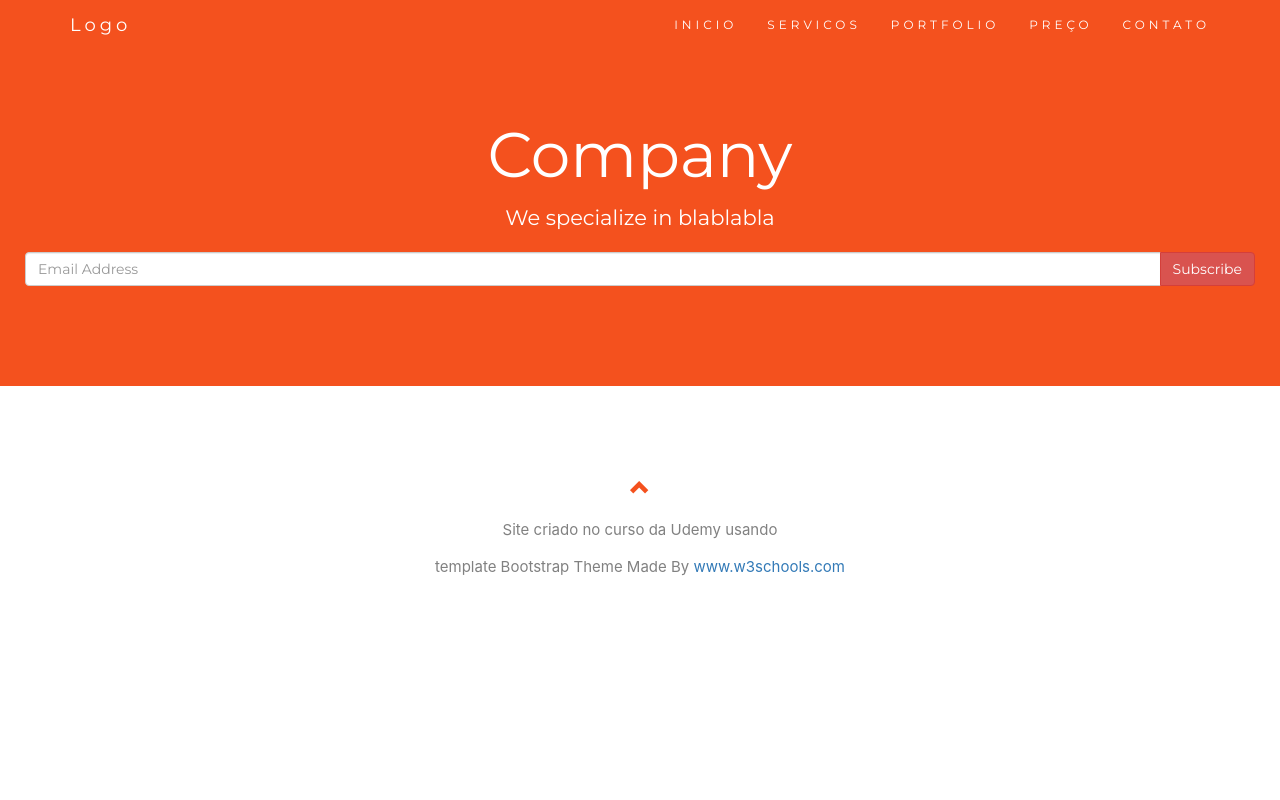
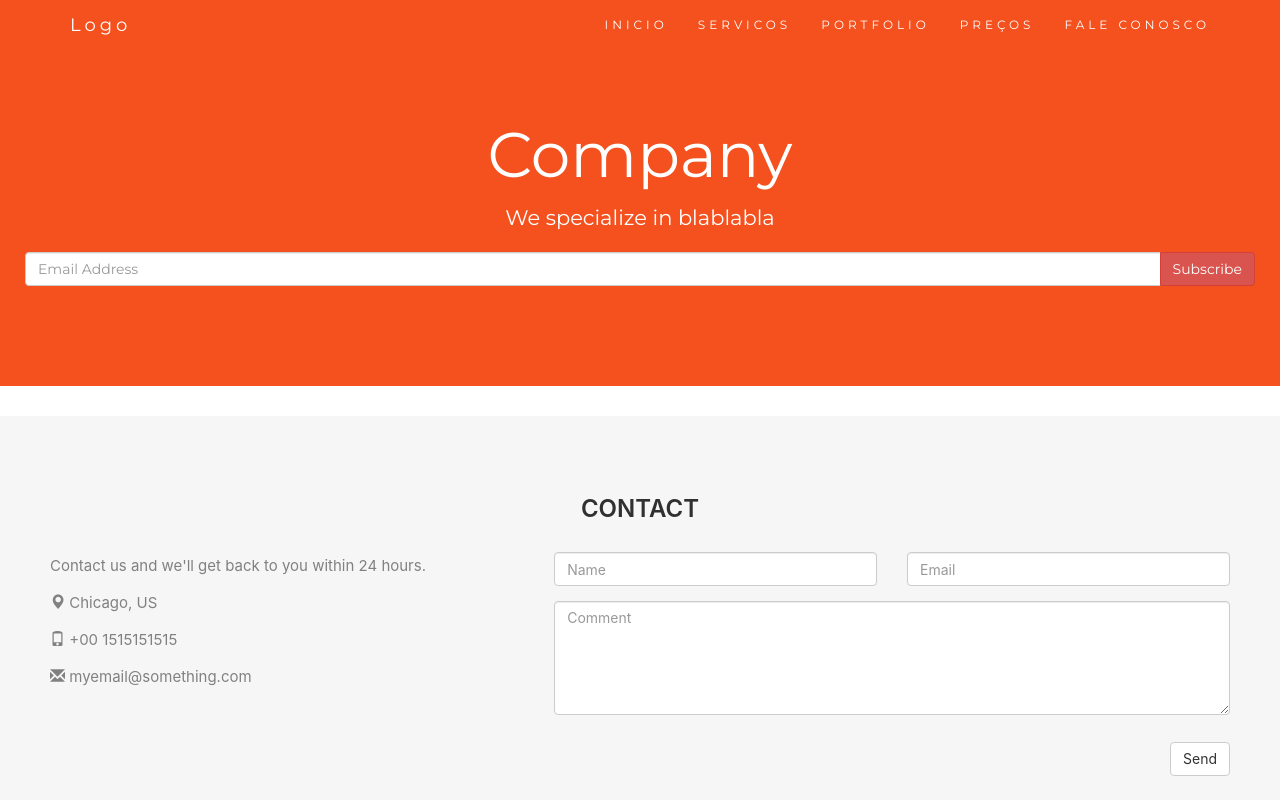
Before and after one commit to wcosme/company, a React (Create React App) app: page /contatos in a window 1280 px wide. Shown: the top 800 px of the page. Built offline with nearby package versions, Linux system fonts and the light colour scheme.

Commit message:
Alteração do componente Contato

```diff
--- a/src/App.js
+++ b/src/App.js
@@ -8,7 +8,7 @@ import Inicio from './componentes/Inicio'
 import Servicos from './componentes/Servicos'
 import Portfolio from './componentes/Portfolio'
 import Preco from './componentes/Preco'
-import Contato from './componentes/Contato'
+import Contatos from './componentes/Contatos'
 
 class App extends Component {
   render() {
@@ -20,7 +20,7 @@ class App extends Component {
           <Route path='/servicos' component={Servicos} />
           <Route path='/portfolio' component={Portfolio} />
           <Route path='/preco' component={Preco} />
-          <Route path='/contato' component={Contato} />
+          <Route path='/contatos' component={Contatos} />
           <Rodape />
         </div>
       </BrowserRouter>
--- a/src/componentes/Cabecalho.js
+++ b/src/componentes/Cabecalho.js
@@ -31,8 +31,8 @@ const Cabecalho = props => {
               <li><Link to='/'>INICIO</Link></li>
               <li><Link to='/servicos'>SERVICOS</Link></li>
               <li><Link to='/portfolio'>PORTFOLIO</Link></li>
-              <li><Link to='/preco'>PREÇO</Link></li>
-              <li><Link to='/contato'>CONTATO</Link></li>
+              <li><Link to='/preco'>PREÇOS</Link></li>
+              <li><Link to='/contato'>FALE CONOSCO</Link></li>
             </ul>
           </div>
         </div>
--- a/src/componentes/Contato.js
+++ b/src/componentes/Contatos.js
@@ -1,6 +1,6 @@
 import React from 'react'
 
-const Contato = props =>{
+const Contatos = props =>{
     return(
       <div id='contact' className='container-fluid bg-grey'>
       <h2 className='text-center'>CONTACT</h2>
@@ -32,4 +32,4 @@ const Contato = props =>{
     )
 }
 
-export default Contato
+export default Contatos
```
Also changed, not shown: src/Site.js (deleted, +0 -10 lines).
